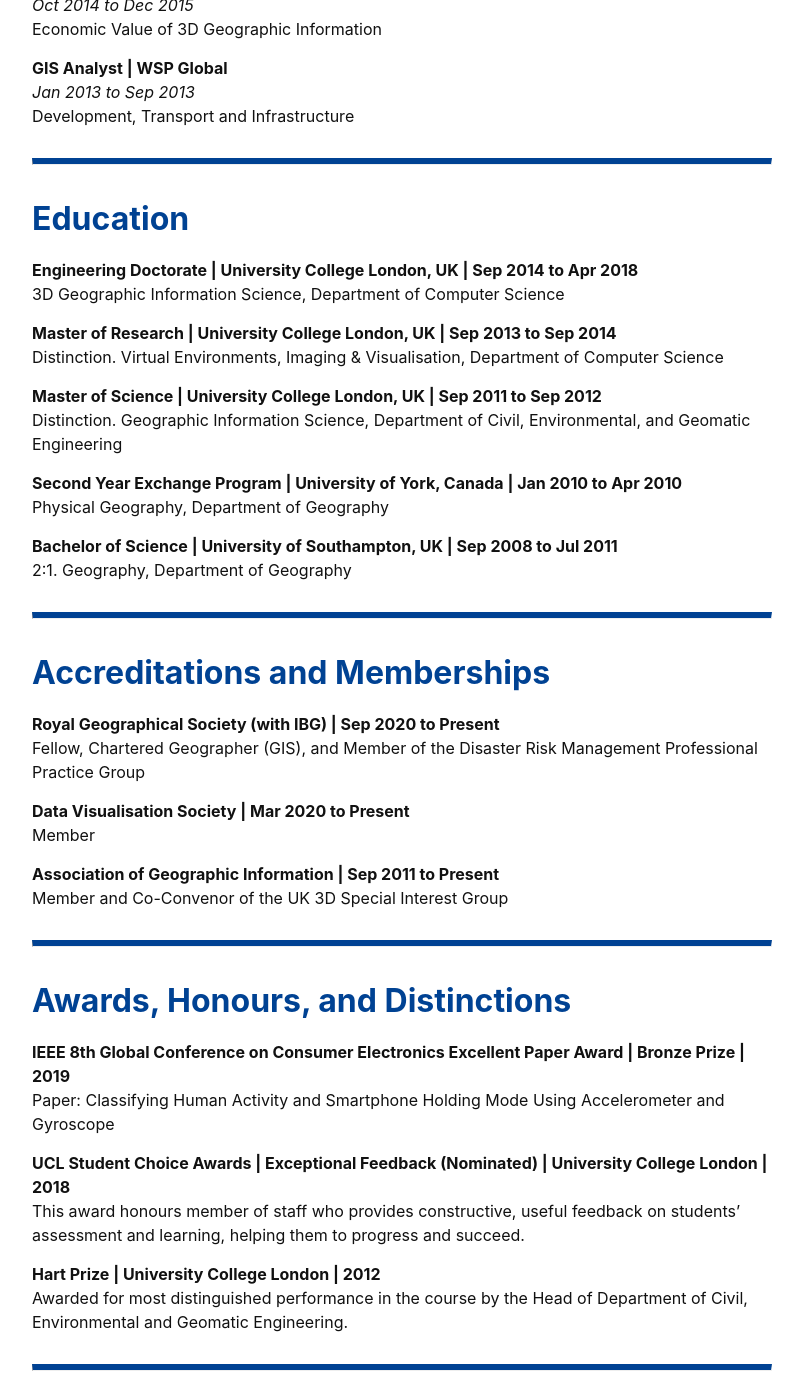
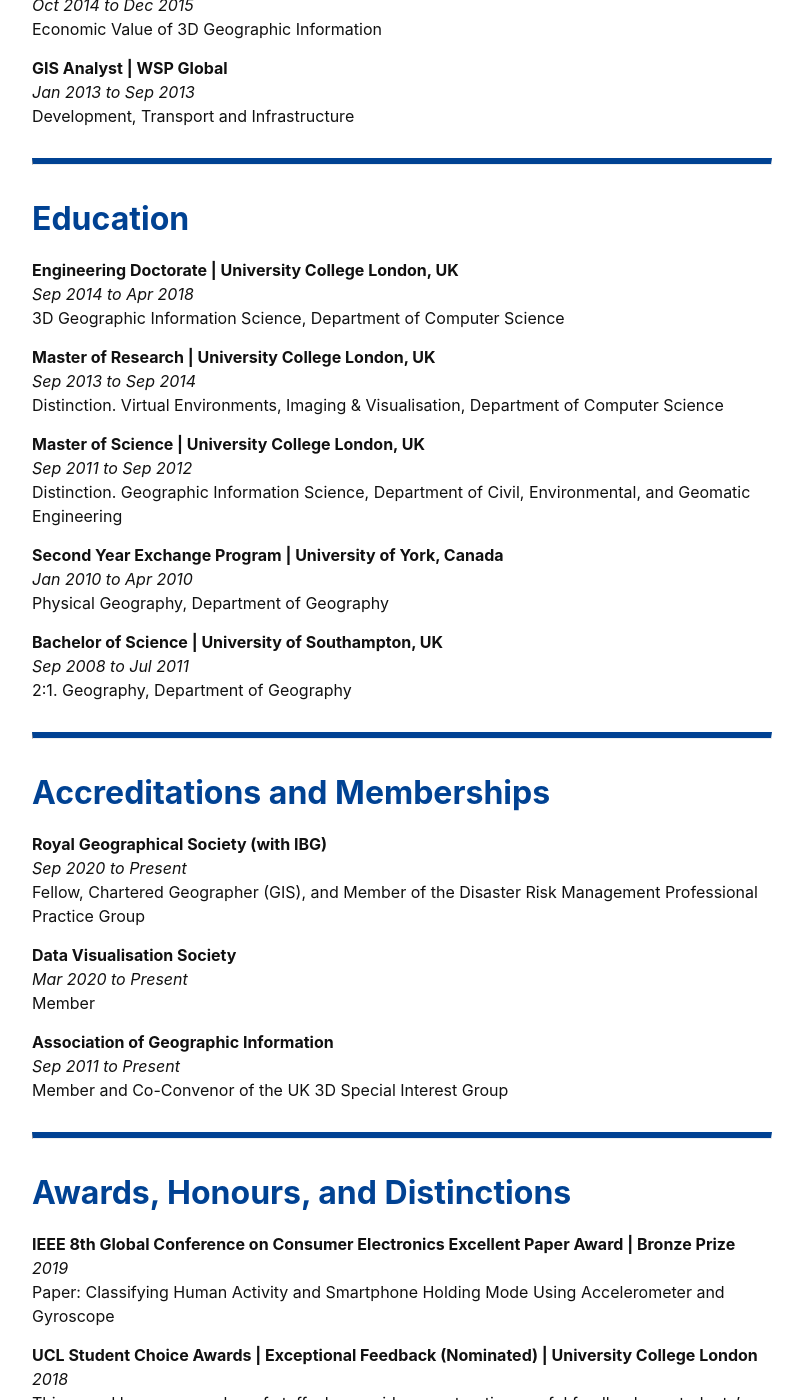
Before and after one commit to kel196/kel196.github.io, a Jekyll site: the page built from index.md, in a window 1280 px wide and 1400 px high, scrolled down 1656 px. Shown: the whole window, without its empty margins (238-1041 px from the left). Built offline with Jekyll 4.4.1, drawn with Linux system fonts in a browser that asks for light colours; our own code applies the rules of GitHub Pages for plain Markdown files; some of the changed text lies outside the part shown.

Commit message:
Update index.md

```diff
--- a/index.md
+++ b/index.md
@@ -57,63 +57,78 @@ Development, Transport and Infrastructure
 
 ---
 ## Education
-**Engineering Doctorate | University College London, UK | Sep 2014 to Apr 2018**<br />
+**Engineering Doctorate | University College London, UK**<br />
+*Sep 2014 to Apr 2018*<br />
 3D Geographic Information Science, Department of Computer Science<br />
 
-**Master of Research | University College London, UK | Sep 2013 to Sep 2014**<br />
+**Master of Research | University College London, UK**<br />
+*Sep 2013 to Sep 2014*<br />
 Distinction. Virtual Environments, Imaging & Visualisation, Department of Computer Science<br />
 
-**Master of Science | University College London, UK | Sep 2011 to Sep 2012**<br />
+**Master of Science | University College London, UK**<br />
+*Sep 2011 to Sep 2012*<br />
 Distinction. Geographic Information Science, Department of Civil, Environmental, and Geomatic Engineering<br />
 
-**Second Year Exchange Program | University of York, Canada | Jan 2010 to Apr 2010**<br />
+**Second Year Exchange Program | University of York, Canada**<br />
+*Jan 2010 to Apr 2010*<br />
 Physical Geography, Department of Geography<br />
 
-**Bachelor of Science | University of Southampton, UK | Sep 2008 to Jul 2011**<br />
+**Bachelor of Science | University of Southampton, UK**<br />
+*Sep 2008 to Jul 2011*<br />
 2:1. Geography, Department of Geography<br />
 
 ---
 ## Accreditations and Memberships
-
-**Royal Geographical Society (with IBG) | Sep 2020 to Present**<br />
+**Royal Geographical Society (with IBG)**<br />
+*Sep 2020 to Present*<br />
 Fellow, Chartered Geographer (GIS), and Member of the Disaster Risk Management Professional Practice Group<br />
 
-**Data Visualisation Society | Mar 2020 to Present**<br />
+**Data Visualisation Society**<br />
+*Mar 2020 to Present*<br />
 Member<br />
 
-**Association of Geographic Information | Sep 2011 to Present**<br />
+**Association of Geographic Information**<br />
+*Sep 2011 to Present*<br />
 Member and Co-Convenor of the UK 3D Special Interest Group<br />
 
 ---
 
 ## Awards, Honours, and Distinctions
 
-**IEEE 8th Global Conference on Consumer Electronics Excellent Paper Award | Bronze Prize | 2019**<br />
+**IEEE 8th Global Conference on Consumer Electronics Excellent Paper Award | Bronze Prize**<br />
+*2019*<br />
 Paper: Classifying Human Activity and Smartphone Holding Mode Using Accelerometer and Gyroscope<br />
 
-**UCL Student Choice Awards | Exceptional Feedback (Nominated) | University College London | 2018**<br />
+**UCL Student Choice Awards | Exceptional Feedback (Nominated) | University College London**<br />
+*2018*<br />
 This award honours member of staff who provides constructive, useful feedback on students’ assessment and learning, helping them to progress and succeed.<br />
 
-**Hart Prize | University College London | 2012**<br />
+**Hart Prize | University College London**<br />
+*2012*<br />
 Awarded for most distinguished performance in the course by the Head of Department of Civil, Environmental and Geomatic Engineering.<br />
 
 ---
 ## Research Funding
-**Postdoctoral Fellowship for Research in Japan | Japan Society for the Promotion of Science | 2018**<br />
+**Postdoctoral Fellowship for Research in Japan | Japan Society for the Promotion of Science**<br />
+*2018*<br />
 The program provides PhD students or PhD researchers in the Europe and North America with opportunities to conduct collaborative research under the guidance of their hosts in universities and other Japanese institutions.<br />
 
-**UCL Centre VEIV Advance Scholarship | University College London | 2017**<br />
+**UCL Centre VEIV Advance Scholarship | University College London**<br />
+*2017*<br />
 The UCL Center VEIV Advance Scholarships are small grants worth £4,500. The award is to support three months’ work in writing and submitting a research proposal or business plan relating directly to VEIV themes.<br />
 
-**Engineering Doctorate Studentship Award | Developing a New 3D Dataset with the Ordnance Survey | The Engineering and Physical Sciences Research Council (EPSRC) | 2013**<br />
+**Engineering Doctorate Studentship Award | Developing a New 3D Dataset with the Ordnance Survey | The Engineering and Physical Sciences Research Council (EPSRC)**<br />
+*2013*<br />
 The award provides a tax-free stipend of £18,590 per annum for four years, plus support for travel and research.<br />
 
 ---
 ## Volunteering
-**PhD Teacher | The Brilliant Club | Sep 2015 to Feb 2016**<br />
+**PhD Teacher | The Brilliant Club**<br />
+*Sep 2015 to Feb 2016*<br />
 The Scholars Programme recruits, trains, and places doctoral and postdoctoral researchers in secondary schools to deliver courses of university-style tutorials based on their research.<br />
 
-**IT Support | Age Concern | Jan 2015 to Jan 2017**<br />
+**IT Support | Age Concern**<br />
+*Jan 2015 to Jan 2017*<br />
 Providing one-to-one personalised IT support at the client’s own home for older residents who live in the borough of Epsom and Ewell.<br />
 
 ---
```
